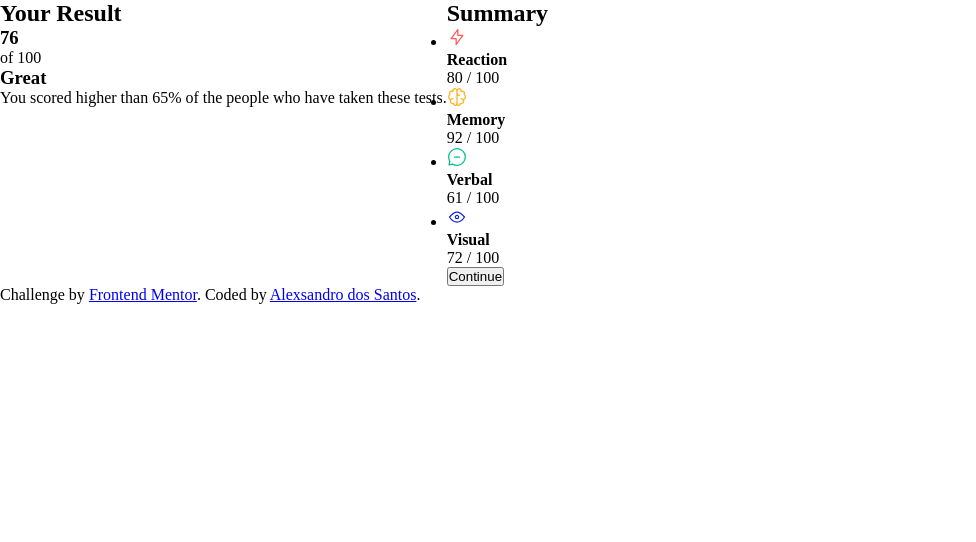
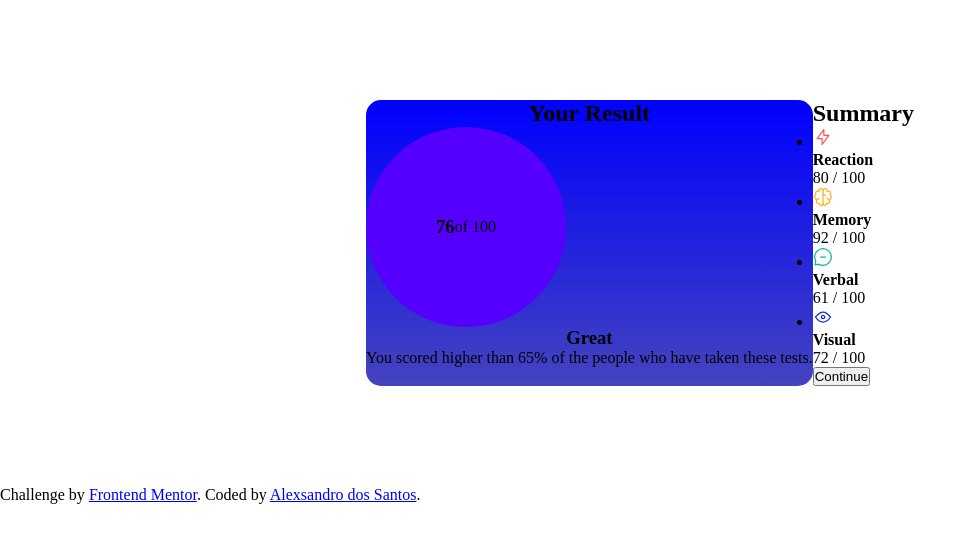
Before and after one commit to alexsandroata/desafio-fontend-mentor, a plain HTML site: page Newbie/results-summary-component/index.html in a window 1280 px wide. Shown: the whole page, without its empty margins (0-976 px from the left). Drawn offline with Linux system fonts and the light colour scheme.

Commit message:
Update style.css

```diff
--- a/Newbie/results-summary-component/assets/css/style.css
+++ b/Newbie/results-summary-component/assets/css/style.css
@@ -8,5 +8,26 @@
 
 section.main {
     display: flex;
+    justify-content: center;
+    margin: 100px;
 
 }
+
+.result {
+    background: linear-gradient(#0000ff, rgb(68, 68, 190));
+    text-align: center;
+    border-radius: 15px;
+    align-content: space-between;
+}
+
+ .circle {
+    display: flex;
+    align-items: center;
+    justify-content: center;
+    flex-wrap: wrap;
+    background-color: rgb(85, 0, 255);
+    border-radius: 50%;
+    width: 200px;
+    height: 200px;
+
+}
```
